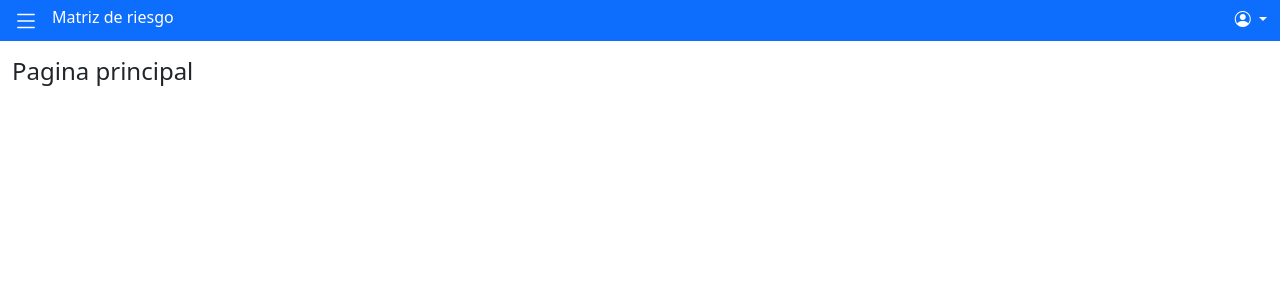
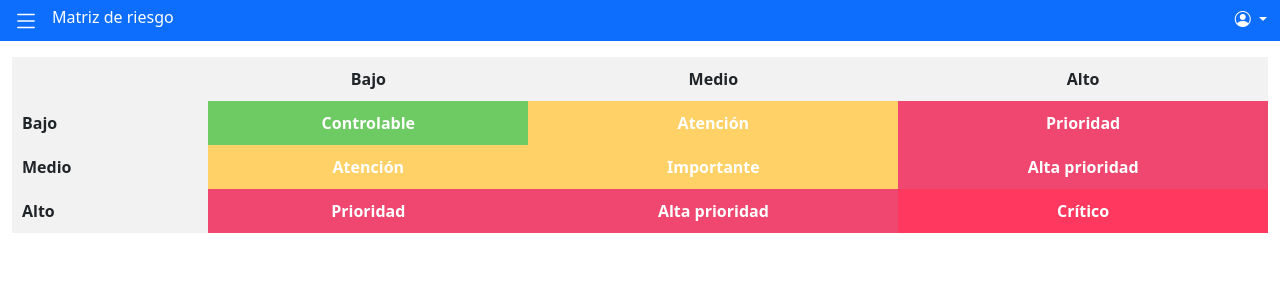
Before and after one commit to Jhon2410/Matriz-de-riesgo-php, a PHP site: page /tu_proyecto/app/Views/admin/home/main.php in a window 1280 px wide. Shown: the top 300 px of the page. Run offline with PHP 8.4, Linux system fonts and the light colour scheme; some libraries are stand-ins or nearby versions.

Commit message:
diseño riesgo tabla

```diff
--- a/app/Views/admin/home/main.php
+++ b/app/Views/admin/home/main.php
@@ -9,6 +9,35 @@ require '../../layouts/admin.php';
 <!-- Contenido específico de la vista -->
 <div class="container-fluid my-3">
 
-<h4>Pagina principal</h4>
+<table class="matriz-riesgo-table">
+    <thead>
+        <tr>
+            <th></th>
+            <th>Bajo</th>
+            <th>Medio</th>
+            <th>Alto</th>
+        </tr>
+    </thead>
+    <tbody>
+        <tr>
+            <th>Bajo</th>
+            <td class="controlable">Controlable</td>
+            <td class="atencion">Atención</td>
+            <td class="prioridad">Prioridad</td>
+        </tr>
+        <tr>
+            <th>Medio</th>
+            <td class="atencion">Atención</td>
+            <td class="importante">Importante</td>
+            <td class="alta-prioridad">Alta prioridad</td>
+        </tr>
+        <tr>
+            <th>Alto</th>
+            <td class="prioridad">Prioridad</td>
+            <td class="alta-prioridad">Alta prioridad</td>
+            <td class="critico">Crítico</td>
+        </tr>
+    </tbody>
+</table>
 
 </div>
--- a/resources/css/styles.css
+++ b/resources/css/styles.css
@@ -81,3 +81,61 @@ label {
 .dataTables_wrapper .dataTables_filter label {
   font-weight: bold;
 }
+* {
+  font-weight: bold;
+}
+.matriz-riesgo-table {
+  border-collapse: collapse;
+  width: 100%;
+  text-align: center;
+}
+
+.matriz-riesgo-table th,
+.matriz-riesgo-table td {
+  padding: 10px;
+}
+
+.matriz-riesgo-table th {
+  background-color: #f2f2f2;
+}
+
+.matriz-riesgo-table th:first-child,
+.matriz-riesgo-table td:first-child {
+  font-weight: bold;
+  background-color: #f2f2f2;
+  text-align: left;
+}
+
+.matriz-riesgo-table td {
+  background-color: #ffffff;
+}
+
+.matriz-riesgo-table .controlable {
+  background-color: #6ECB63;
+  color: #ffffff;
+}
+
+.matriz-riesgo-table .atencion {
+  background-color: #FFD166;
+  color: #ffffff;
+}
+
+.matriz-riesgo-table .prioridad {
+  background-color: #EF476F;
+  color: #ffffff;
+}
+
+.matriz-riesgo-table .importante {
+  background-color: #FFD166;
+  color: #ffffff;
+}
+
+.matriz-riesgo-table .alta-prioridad {
+  background-color: #EF476F;
+  color: #ffffff;
+}
+
+.matriz-riesgo-table .critico {
+  background-color: #FF3860;
+  color: #ffffff;
+}
```
